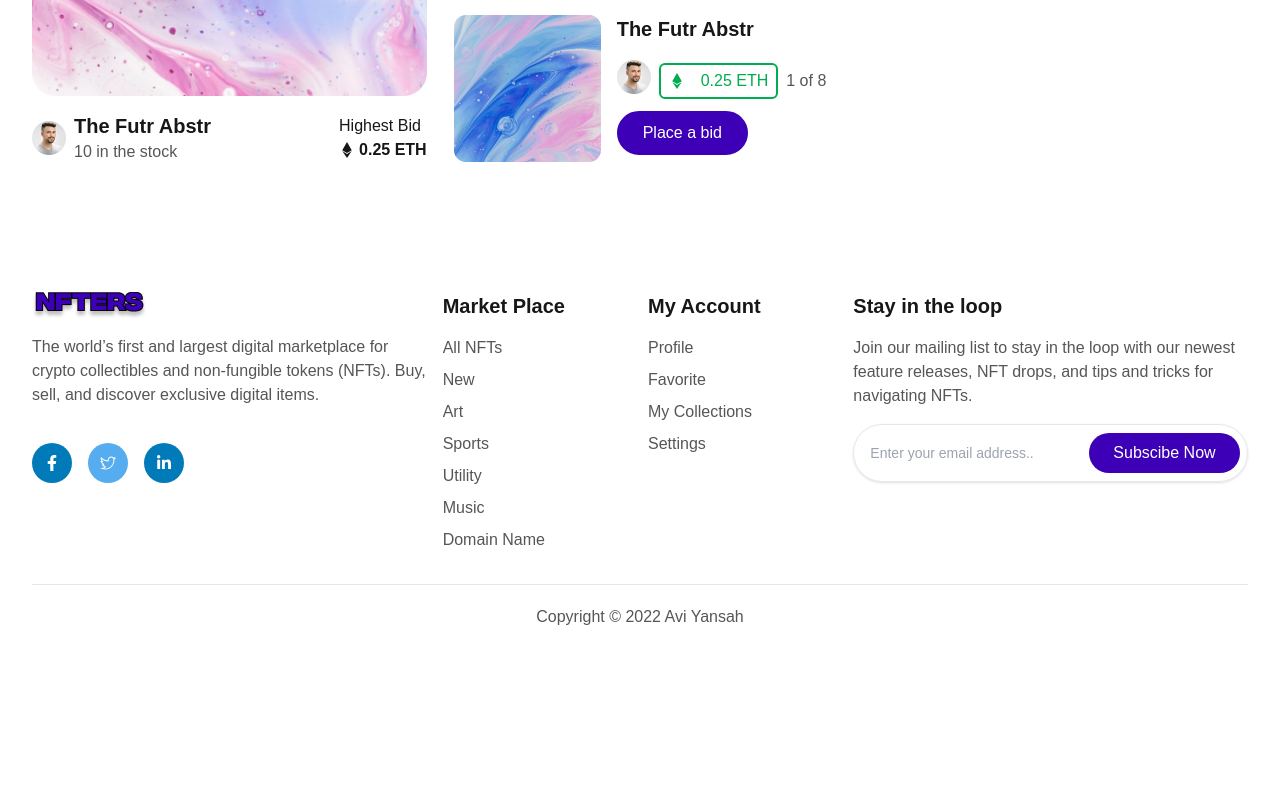
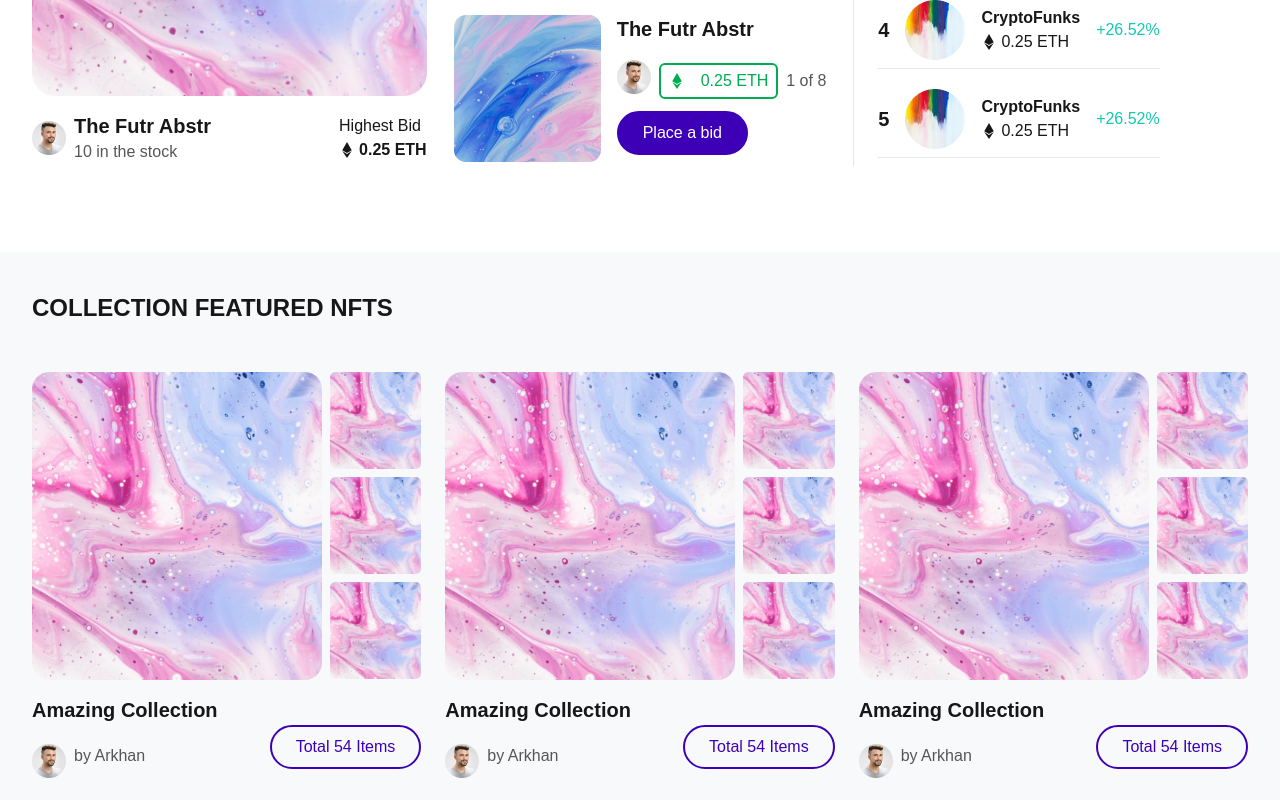
Before and after one commit to pabel1/nft-marketplace, a Next.js app: page / in a window 1280 px wide. Shown: the part 1200-2000 px from the top of the page. Before the commit the page ends 1901 px from the top, so only its background shows below. Built offline with nearby package versions, Linux system fonts and the light colour scheme.

Commit message:
featured card and section added

```diff
--- a/src/app/page.js
+++ b/src/app/page.js
@@ -1,6 +1,7 @@
 import AmazeNFT from "@/components/AmazeNFT/AmazeNFT";
 import Banner from "@/components/Banner/Banner";
 import CollectionOver from "@/components/CollectionOver/CollectionOver";
+import Featured from "@/components/Featured/Featured";
 
 export default function Home() {
   return (
@@ -8,6 +9,7 @@ export default function Home() {
       <Banner />
       <AmazeNFT />
       <CollectionOver />
+      <Featured />
     </main>
   );
 }
--- /dev/null
+++ b/src/components/Card/FeaturedCard.jsx
@@ -0,0 +1,36 @@
+import img from "@/assets/images/cardImage/active.png";
+import user from "@/assets/images/Ellipse-95.png";
+import Image from "next/image";
+import Button from "../Buttons/Button";
+const FeaturedCard = () => {
+  return (
+    <section className=" my-8 space-y-4 ">
+      <div className="grid grid-cols-4  gap-2">
+        <div className="w-full  col-span-3">
+          <Image src={img} alt="" />
+        </div>
+        <div className=" col-span-1 space-y-2">
+          <Image src={img} alt="" />
+          <Image src={img} alt="" />
+          <Image src={img} alt="" />
+        </div>
+      </div>
+
+      <div className=" flex items-center justify-between gap-4 my-4 ">
+        <div>
+          <h3 className=" text-xl font-semibold">Amazing Collection</h3>
+          <div className=" flex  gap-2 my-5">
+            <Image src={user} alt="" />
+
+            <p className=" text-textPrimary">by Arkhan</p>
+          </div>
+        </div>
+        <div className=" flex items-center justify-center gap-2">
+          <Button kind="secondary">Total 54 Items</Button>
+        </div>
+      </div>
+    </section>
+  );
+};
+
+export default FeaturedCard;
--- a/src/components/Card/UserCard.jsx
+++ b/src/components/Card/UserCard.jsx
@@ -0,0 +1,21 @@
+import user from "@/assets/images/user/1.png";
+import Image from "next/image";
+import { FaEthereum } from "react-icons/fa";
+const UserCard = ({ index }) => {
+  return (
+    <div className=" flex items-center justify-between gap-4 pb-2 border-b w-fit">
+      <h1 className=" font-semibold text-xl">{index}</h1>
+      <Image src={user} alt="" />
+      <div>
+        <h4 className=" font-semibold text-base">CryptoFunks</h4>
+        <span className=" flex items-center gap-1 text-base">
+          <FaEthereum />
+          <p>0.25 ETH</p>
+        </span>
+      </div>
+      <p className=" text-[#14C8B0] font-medium">+26.52%</p>
+    </div>
+  );
+};
+
+export default UserCard;
--- a/src/components/CollectionOver/CollectionOver.jsx
+++ b/src/components/CollectionOver/CollectionOver.jsx
@@ -1,5 +1,6 @@
 import ActiveCard from "../Card/ActiveCard";
 import FlexCard from "../Card/FlexCard";
+import UserCard from "../Card/UserCard";
 
 const CollectionOver = () => {
   return (
@@ -15,9 +16,18 @@ const CollectionOver = () => {
           ))}
       </div>
 
-      <div className=" border-l ">
+      <div className=" border-l px-6 ">
         <h1 className=" text-xl font-semibold">Top Collections over </h1>
-        <p className=" text-primary font-bold text-sm">Last 7 days</p>
+        <p className=" text-primary font-bold text-sm ">Last 7 days</p>
+        <div className=" space-y-5 py-2">
+          {Array(5)
+            .fill()
+            .map((item, i) => (
+              <>
+                <UserCard key={i} index={i + 1} />
+              </>
+            ))}
+        </div>
       </div>
     </div>
   );
--- /dev/null
+++ b/src/components/Featured/Featured.jsx
@@ -0,0 +1,20 @@
+import FeaturedCard from "../Card/FeaturedCard";
+
+const Featured = () => {
+  return (
+    <section className=" bg-[#F7F9FB] py-10">
+      <div className=" container">
+        <h1 className=" text-2xl font-extrabold uppercase">
+          Collection Featured NFTs
+        </h1>
+        <div className=" py-4 grid grid-cols-3  gap-6">
+          <FeaturedCard />
+          <FeaturedCard />
+          <FeaturedCard />
+        </div>
+      </div>
+    </section>
+  );
+};
+
+export default Featured;
```
Also changed, not shown: src/components/Card/SignUpNFTCard.jsx (added).
